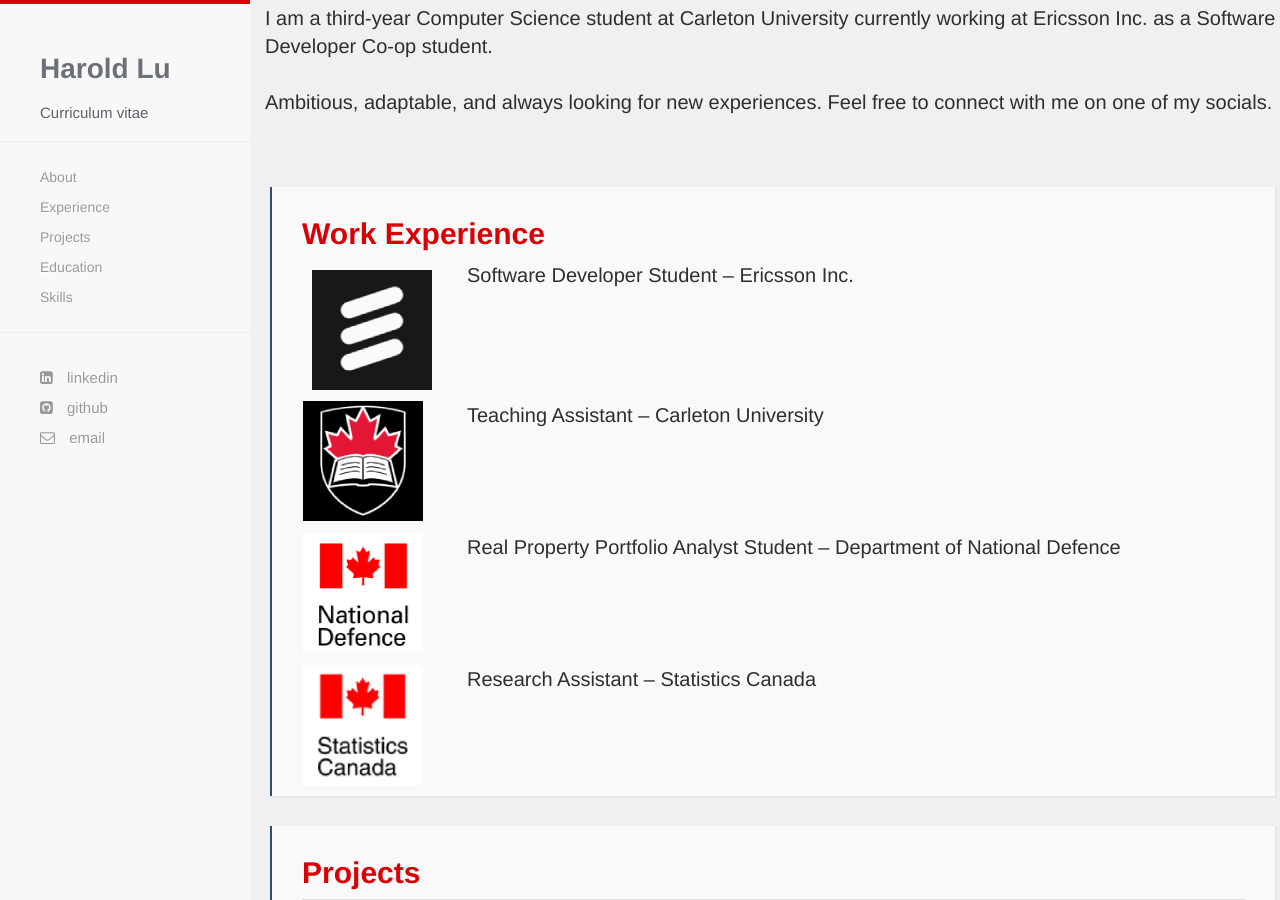
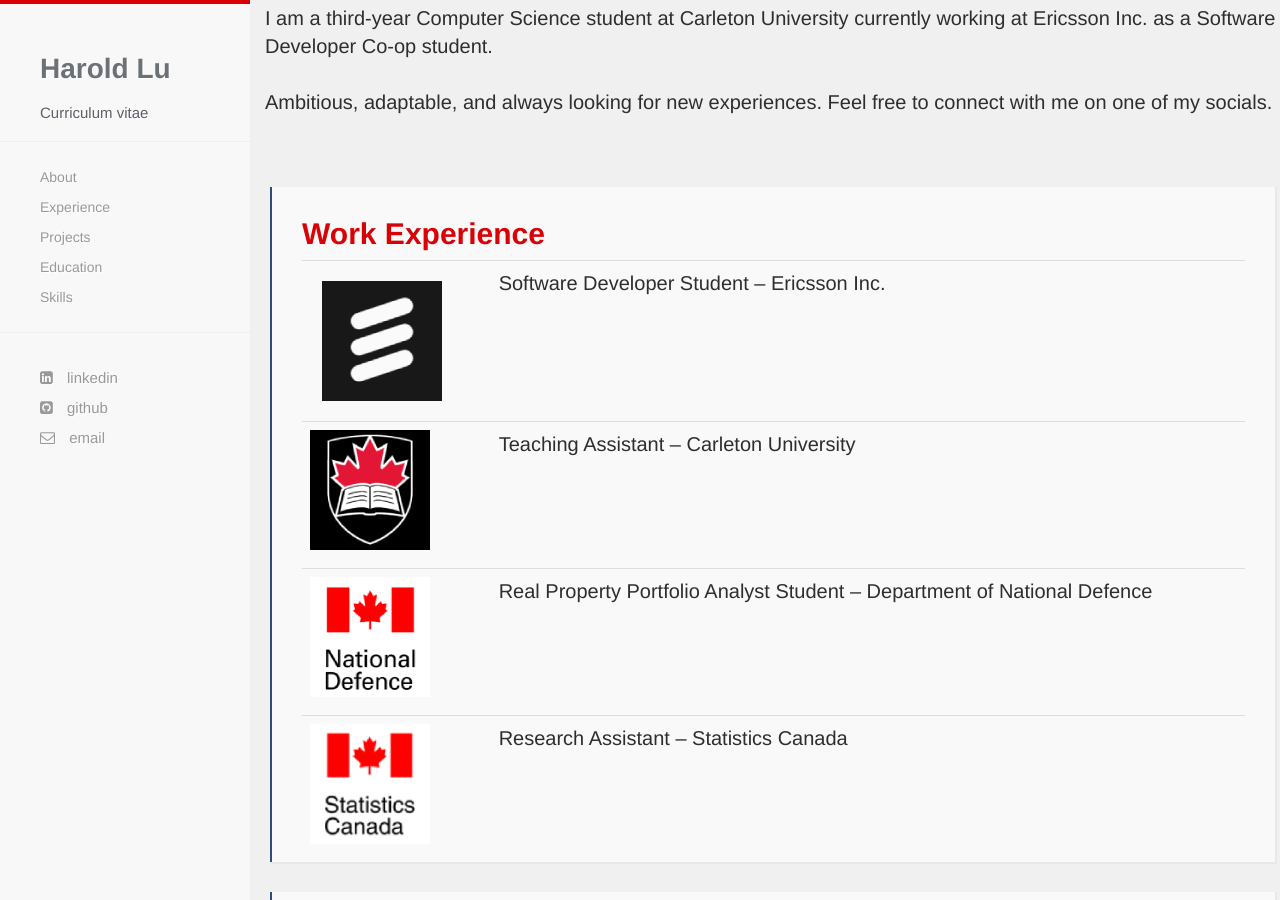
Before and after one commit to harold-lu/harold-lu.github.io, a Jekyll site: the page built from index.html, in a window 1280 px wide and 900 px high, scrolled down 814 px. Built offline with Jekyll 4.4.1, drawn with Linux system fonts in a browser that asks for light colours; nearby versions of some CDN libraries; some web fonts are replaced.

Commit message:
table update

```diff
--- a/css/hc.css
+++ b/css/hc.css
@@ -393,6 +393,11 @@
   padding-bottom:30px
 }
 
+td
+{
+  padding:10px
+}
+
 .user-social
 {
   color:#c4c4c4;
--- a/index.html
+++ b/index.html
@@ -23,10 +23,10 @@
     <div id="article" class="content">
       <a name="fashion">
       <h2>Work Experience</h2>
-      <table>
+      <table class="table">
         <tbody>
           <tr>
-            <td valign="middle" style="padding:10px">
+            <td width="120px" style="padding:20px">
               <img src="{{ site.baseurl }}/images/ericsson.jpg" alt="Ericsson logo"></img>
 			  <!--<p class="p1"><span class="s2"><img src="{{ site.baseurl }}/images/ericsson.jpg" alt="Ericsson logo" ></span></p> -->
             </td>
```
